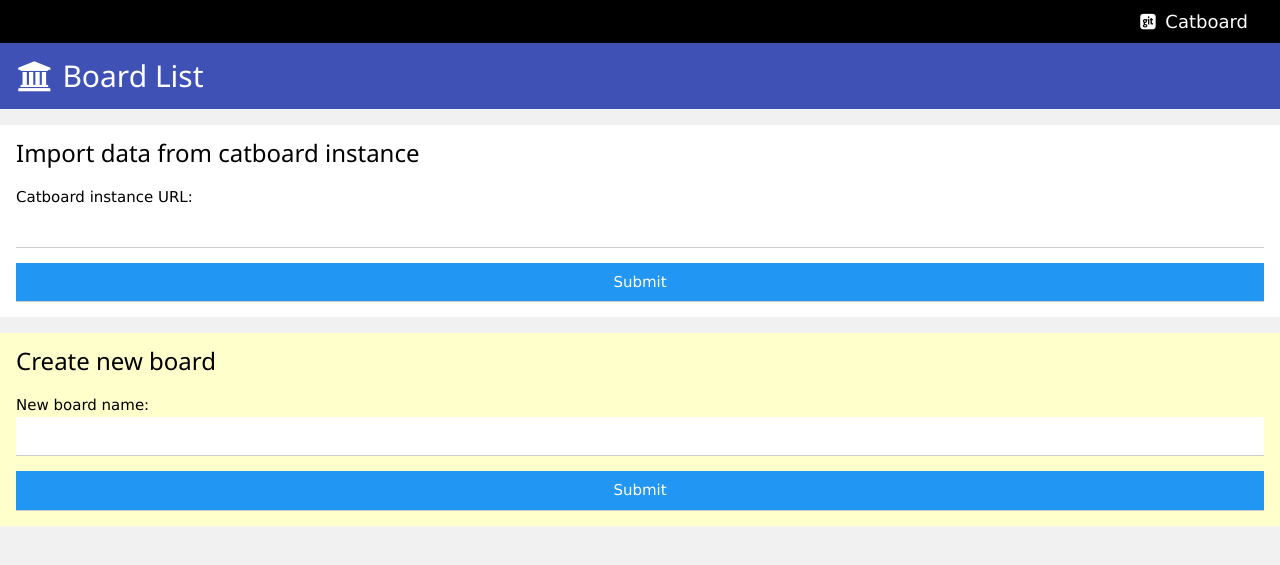
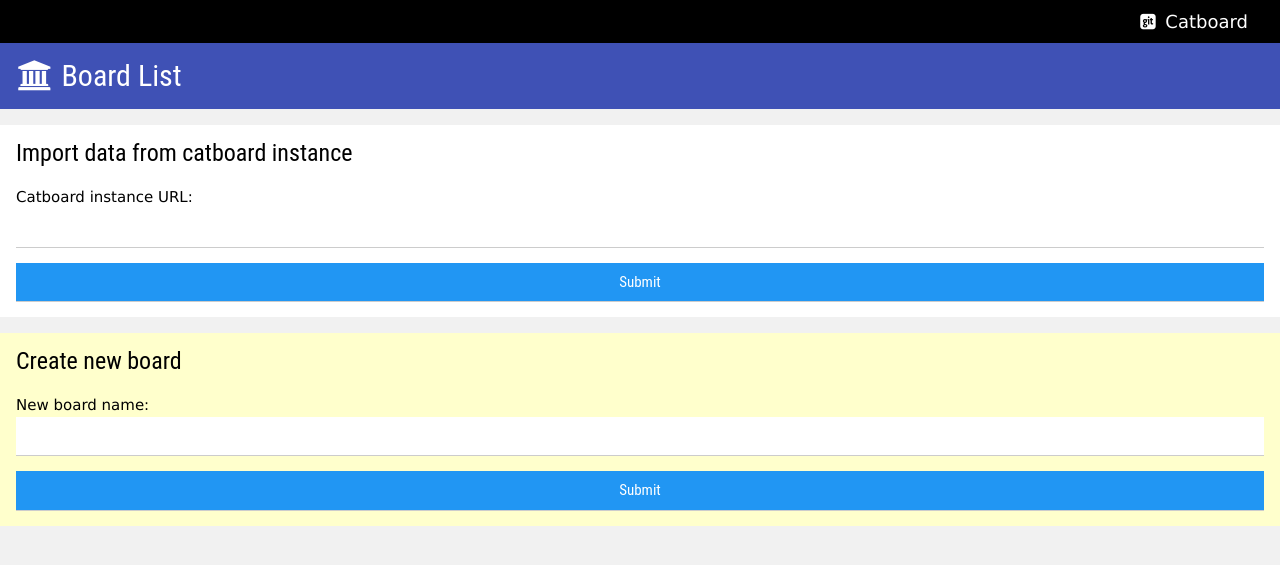
Before and after one commit to dvolk/catboard, a Flask app: page /boards in a window 1280 px wide. Shown: the top 565 px of the page. Run offline with Flask 2, Linux system fonts and the light colour scheme; the visitor is signed in with stand-in values (Sample User, id 1); data comes from the database, SQL or seed files in the repository; data that the repository does not hold is empty; some libraries are stand-ins or nearby versions.

Commit message:
change font to roboto condensed

```diff
--- a/templates/base.jinja2
+++ b/templates/base.jinja2
@@ -18,6 +18,7 @@
     .truncate { white-space: nowrap; overflow: hidden; text-overflow: ellipsis}
     li:hover { opacity: 0.6; }
     .image:hover { opacity: 0.6; }
+    p,h1,h2,h3,h4,h5,h6 { font-family: Roboto Condensed, sans-serif !important; }
     {% block style %}
     {% endblock %}
   </style>
```
